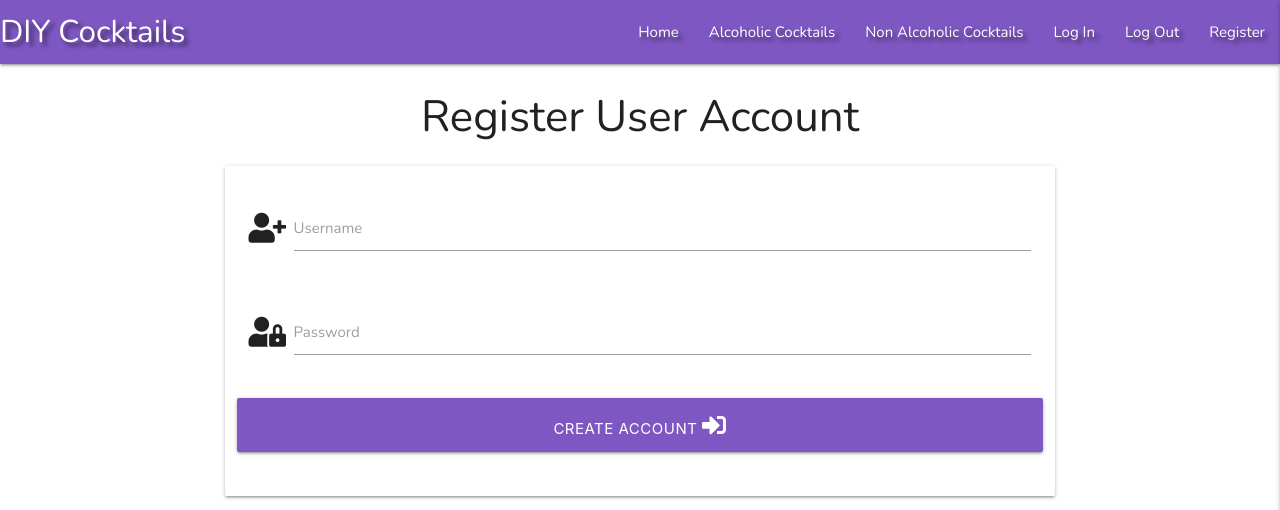
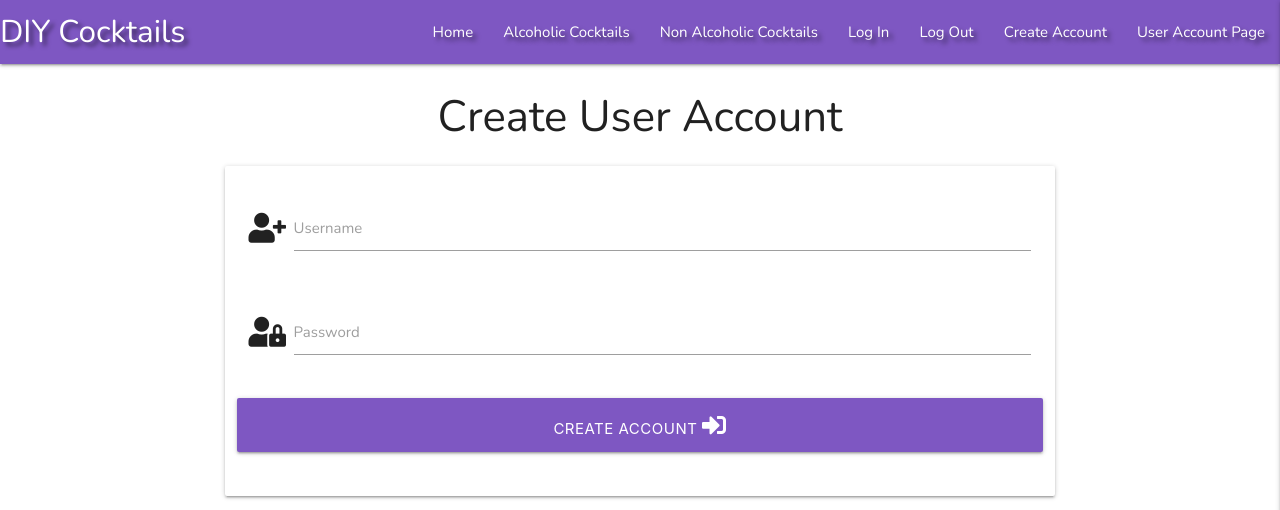
Before and after one commit to davidhuk/david-harris-mp3, a Flask app: page /register_user in a window 1280 px wide. Shown: the top 510 px of the page. Run offline with Flask 2, Linux system fonts and the light colour scheme; some libraries are stand-ins or nearby versions.

Commit message:
Delete logout.html. Modified navbar links. Added HTML for user_profile.html

```diff
--- a/app.py
+++ b/app.py
@@ -45,11 +45,6 @@ def login():
     return render_template("login.html")
 
 
-@app.route("/logout")
-def logout():
-    return render_template("logout.html")
-
-
 @app.route("/register_user", methods=["GET", "POST"])
 def register_user():
     if request.method == "POST":
@@ -71,6 +66,11 @@ def register_user():
     return render_template("register_user.html")
 
 
+@app.route("/user_profile")
+def user_profile():
+    return render_template("user_profile.html")
+
+
 if __name__ == "__main__":
     app.run(host=os.environ.get("IP")),
     port = int(os.environ.get("PORT")),
--- a/templates/base.html
+++ b/templates/base.html
@@ -32,8 +32,9 @@
                     <li><a href="{{ url_for('alcoholic_cocktails') }}">Alcoholic Cocktails</a></li>
                     <li><a href="{{ url_for('non_alcoholic_cocktails') }}">Non Alcoholic Cocktails</a></li>
                     <li><a href="{{ url_for('login') }}">Log In</a></li>
-                    <li><a href="{{ url_for('logout') }}">Log Out</a></li>
-                    <li><a href="{{ url_for('register_user') }}">Register</a></li>
+                    <li><a href="#">Log Out</a></li>
+                    <li><a href="{{ url_for('register_user') }}">Create Account</a></li>
+                    <li><a href="{{ url_for('user_profile') }}">User Account Page</a></li>
                 </ul>
             </div>
         </nav>
@@ -44,8 +45,9 @@
             <li><a href="{{ url_for('alcoholic_cocktails') }}">Alcoholic Cocktails</a></li>
             <li><a href="{{ url_for('non_alcoholic_cocktails') }}">Non Alcoholic Cocktails</a></li>
             <li><a href="{{ url_for('login') }}">Log In</a></li>
-            <li><a href="{{ url_for('logout') }}">Log Out</a></li>
+            <li><a href="#">Log Out</a></li>
             <li><a href="{{ url_for('register_user') }}">Register</a></li>
+            <li><a href="{{ url_for('user_profile') }}">User Profile</a></li>
         </ul>
     </header>
 
--- a/templates/logout.html
+++ /dev/null
@@ -1,4 +0,0 @@
-{% extends "base.html" %}
-{% block content %}
-
-{% endblock %}
--- a/templates/register_user.html
+++ b/templates/register_user.html
@@ -1,7 +1,7 @@
 {% extends "base.html" %}
 {% block content %}
 
-<h3 class="center-align">Register User Account</h3>
+<h3 class="center-align">Create User Account</h3>
 
 <div class="row">
     <form class="col s12 m8 offset-m2" method="POST" action="{{ url_for('register_user') }}">
```
Also changed, not shown: templates/user_profile.html (added, +14 -0 lines).
